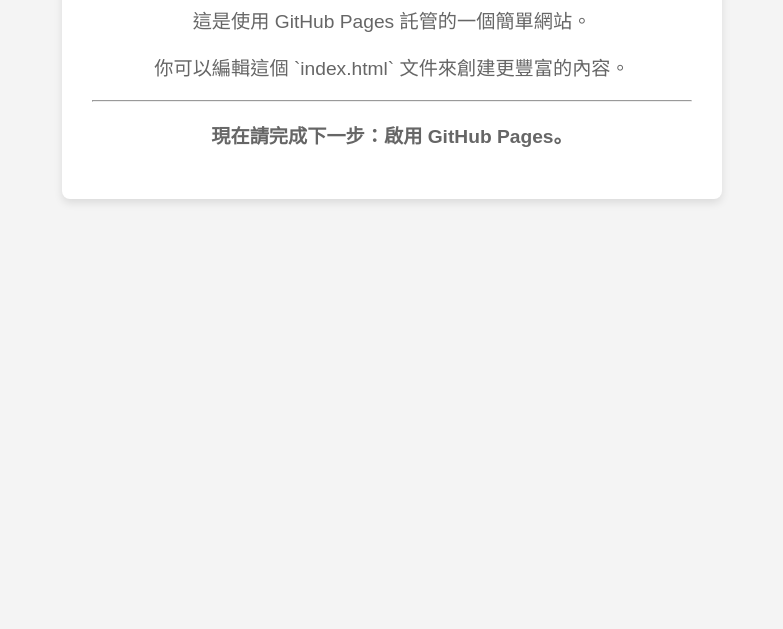
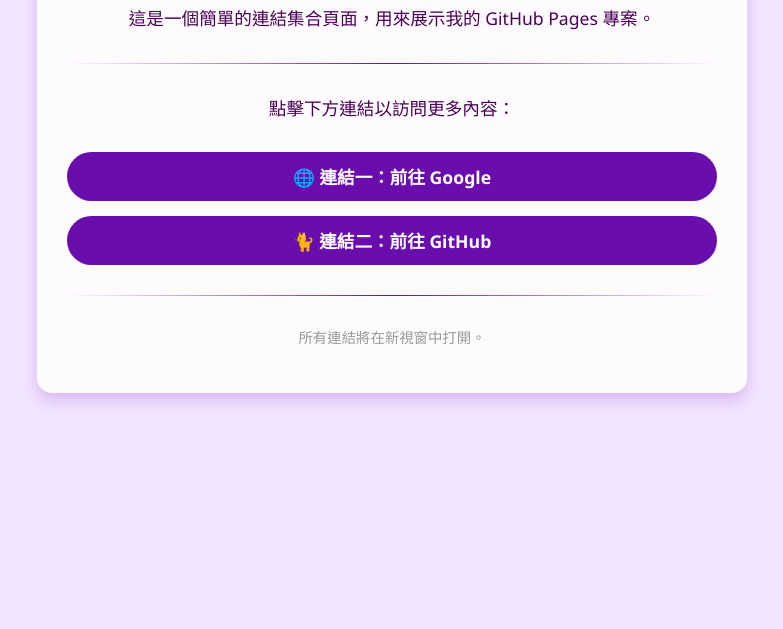
Before and after one commit to costorice0000/assignment, a plain HTML site: page index.html in a window 1280 px wide. Shown: the part 171-800 px from the top of the page, without its empty margins (248-1031 px from the left). Drawn offline with Linux system fonts and the light colour scheme.

Commit message:
Update index.html

```diff
--- a/index.html
+++ b/index.html
@@ -3,38 +3,107 @@
 <head>
     <meta charset="UTF-8">
     <meta name="viewport" content="width=device-width, initial-scale=1.0">
-    <title>我的第一個 GitHub Pages 網站</title>
+    <title>我的第一個 GitHub Pages 網站 - 連結頁</title>
     <style>
+        /* 新增全域變數，使用圖片中的紫色調 */
+        :root {
+            --primary-purple: #6A0DAD; /* 標題紫色 */
+            --light-purple: #F3E5FF;    /* 背景淡紫色 */
+            --text-color: #4A0055;     /* 深紫文字色 */
+            --container-bg: rgba(255, 255, 255, 0.85); /* 帶透明度的白色容器背景 */
+            --link-hover: #9370DB;     /* 連結懸停色 */
+        }
+
         body {
-            font-family: Arial, sans-serif;
+            font-family: 'Segoe UI', Tahoma, Geneva, Verdana, sans-serif;
             text-align: center;
             padding: 50px;
-            background-color: #f4f4f4;
+            /* 模擬圖片的淡紫色背景 */
+            background-color: var(--light-purple);
+            /* 如果有背景圖，可以這樣加：
+            background-image: url('your-background-image.jpg');
+            background-size: cover;
+            background-attachment: fixed; */
         }
+
+        .container {
+            background-color: var(--container-bg);
+            padding: 30px;
+            border-radius: 15px; /* 增加圓角 */
+            box-shadow: 0 8px 16px rgba(106, 13, 173, 0.2); /* 帶有紫色陰影 */
+            max-width: 650px;
+            margin: 0 auto;
+            backdrop-filter: blur(5px); /* 輕微模糊效果，模擬圖片的通透感 */
+        }
+
         h1 {
-            color: #333;
+            color: var(--primary-purple);
+            margin-bottom: 20px;
+            text-shadow: 1px 1px 2px rgba(0, 0, 0, 0.1);
         }
+
         p {
-            color: #666;
-            font-size: 1.2em;
+            color: var(--text-color);
+            font-size: 1.1em;
+            line-height: 1.6;
         }
-        .container {
-            background-color: #fff;
-            padding: 30px;
-            border-radius: 8px;
-            box-shadow: 0 4px 8px rgba(0, 0, 0, 0.1);
-            max-width: 600px;
-            margin: 0 auto;
+
+        hr {
+            border: 0;
+            height: 1px;
+            background-image: linear-gradient(to right, rgba(0, 0, 0, 0), var(--primary-purple), rgba(0, 0, 0, 0));
+            margin: 30px 0;
+        }
+
+        /* 連結樣式 */
+        .link-section {
+            display: flex;
+            flex-direction: column;
+            gap: 15px; /* 連結之間的間距 */
+            margin-top: 30px;
+        }
+
+        .link-button {
+            display: block;
+            padding: 12px 25px;
+            background-color: var(--primary-purple);
+            color: #FFFFFF;
+            text-decoration: none; /* 移除底線 */
+            border-radius: 25px; /* 圓角膠囊按鈕 */
+            font-size: 1.1em;
+            font-weight: bold;
+            transition: background-color 0.3s, transform 0.1s;
+        }
+
+        .link-button:hover {
+            background-color: var(--link-hover);
+            transform: translateY(-2px); /* 輕微上移效果 */
+            box-shadow: 0 4px 8px rgba(0, 0, 0, 0.2);
         }
     </style>
 </head>
 <body>
     <div class="container">
-        <h1>🎉 歡迎來到我的網頁！</h1>
-        <p>這是使用 GitHub Pages 託管的一個簡單網站。</p>
-        <p>你可以編輯這個 `index.html` 文件來創建更豐富的內容。</p>
+        <h1>✨ 歡迎來到我的網頁！</h1>
+        <p>這是一個簡單的連結集合頁面，用來展示我的 GitHub Pages 專案。</p>
+
         <hr>
-        <p><strong>現在請完成下一步：啟用 GitHub Pages。</strong></p>
+
+        <p>點擊下方連結以訪問更多內容：</p>
+
+        <div class="link-section">
+            <a href="https://www.google.com" target="_blank" class="link-button">
+                🌐 連結一：前往 Google
+            </a>
+
+            <a href="https://github.com" target="_blank" class="link-button">
+                🐈 連結二：前往 GitHub
+            </a>
+        </div>
+
+        <hr>
+
+        <p style="font-size: 0.9em; color: #999;">所有連結將在新視窗中打開。</p>
     </div>
 </body>
 </html>
```
